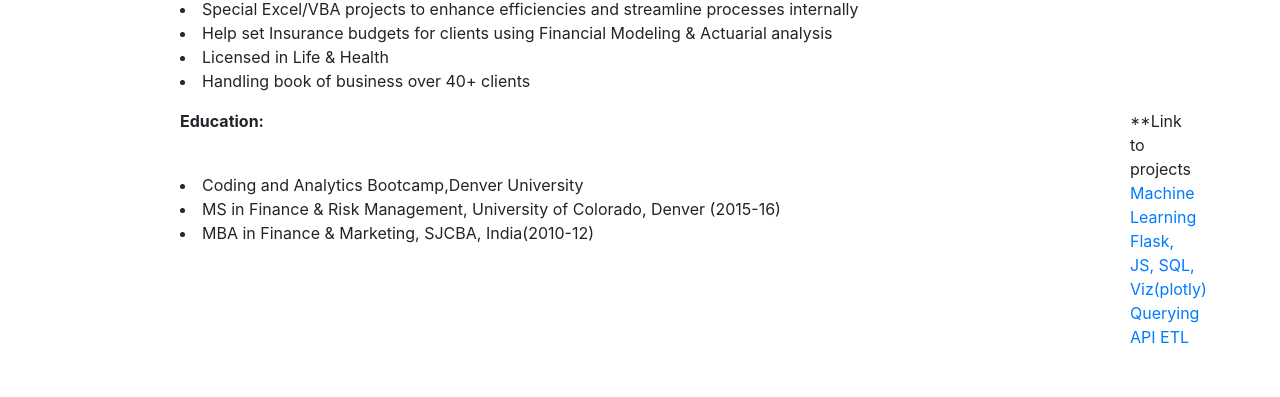
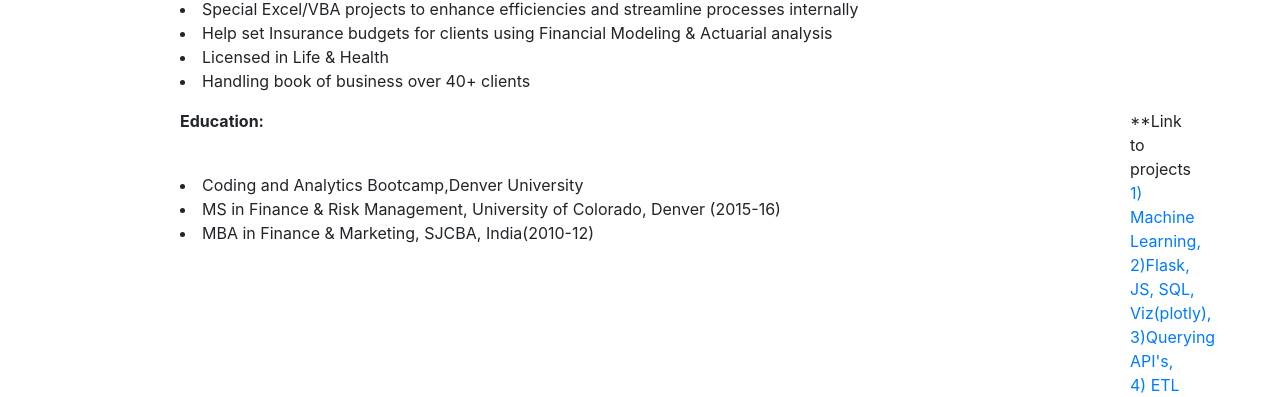
Before and after one commit to soujanya88/soujanya88.github.io, a plain HTML site: page index.html in a window 1280 px wide. Shown: the part 733-1130 px from the top of the page. Before the commit the page ends 1082 px from the top, so only its background shows below. Drawn offline with nearby package versions, Linux system fonts and the light colour scheme.

Commit message:
more edits

```diff
--- a/index.html
+++ b/index.html
@@ -182,10 +182,10 @@
    <div class="col-md-1">
 
      **Link to projects
-     <a href="https://github.com/soujanya88/Project_3">Machine Learning</a>
-     <a href="https://github.com/soujanya88/Project--3-Suicide-Data-Analysis">Flask, JS, SQL, Viz(plotly)</a>
-     <a href="https://github.com/soujanya88/project-1-API">Querying API</a>
-     <a href="https://github.com/soujanya88/project-2">ETL</a>
+     <a href="https://github.com/soujanya88/Project_3">1) Machine Learning,  <br> </a>
+     <a href="https://github.com/soujanya88/Project--3-Suicide-Data-Analysis">2)Flask, JS, SQL, Viz(plotly), <br>   </a>
+     <a href="https://github.com/soujanya88/project-1-API">3)Querying API's, <br>  </a>
+     <a href="https://github.com/soujanya88/project-2">4) ETL  </a>
 
 
   </div>
```
